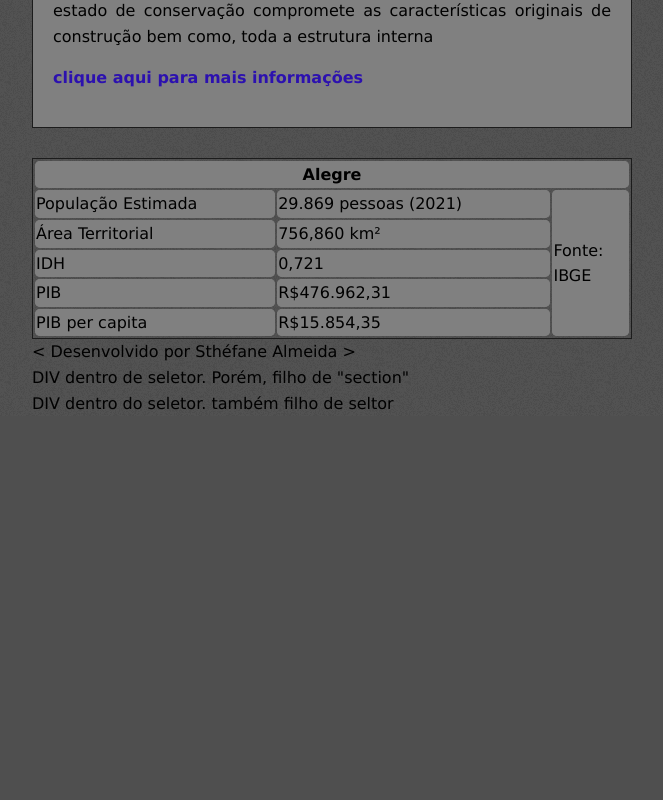
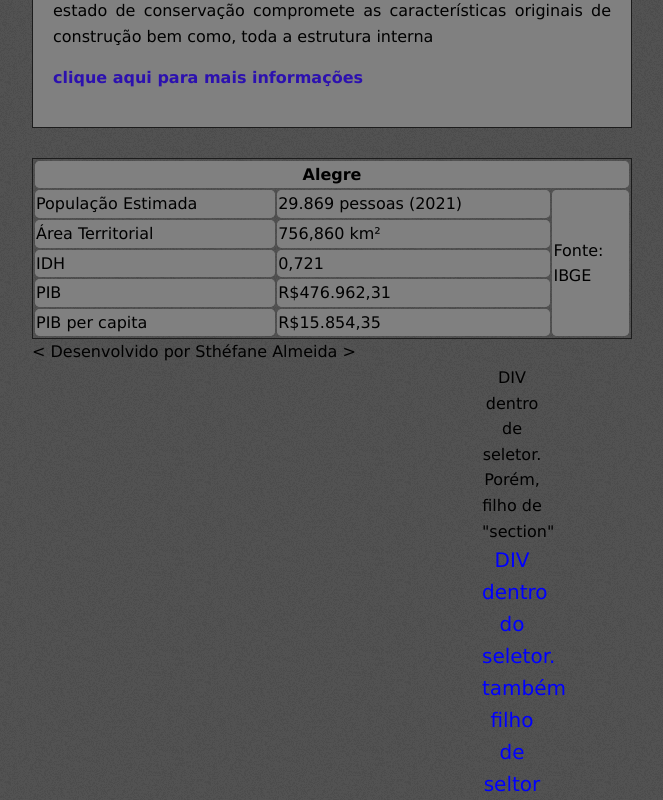
Before and after one commit to sthefanes245/progweb.2022, a plain HTML site: page site/index.html in a window 1280 px wide. Shown: the part 2217-3017 px from the top of the page, without its empty margins (128-791 px from the left). Before the commit the page ends 2633 px from the top, so only its background shows below. Drawn offline with Linux system fonts and the light colour scheme.

Commit message:
Update estilo_01.css

```diff
--- a/site/estilo_01.css
+++ b/site/estilo_01.css
@@ -137,3 +137,18 @@ tr, td, th{
 	width: 260px;
 
 }
+
+.seletor {
+	width: 60px;
+	margin: 0 auto;
+	text-align: center;
+}
+
+.seletor div {
+	background-color #AFA;
+}
+
+.seletor > div {
+	color: #00F;
+	font-size: 20px;
+}
```
